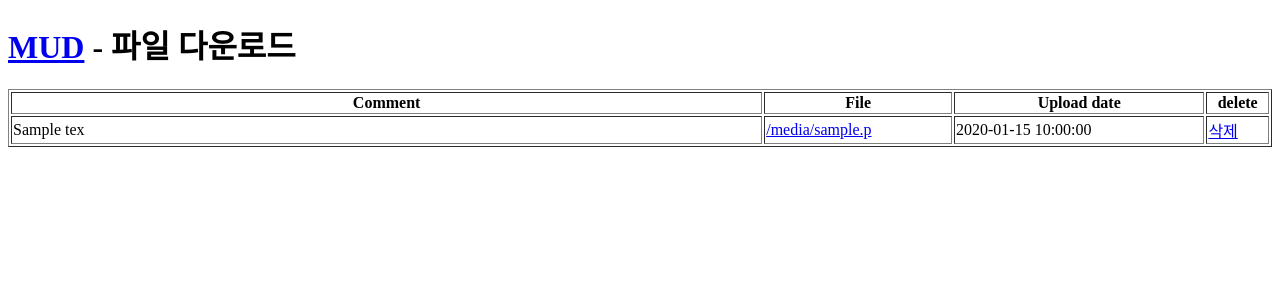
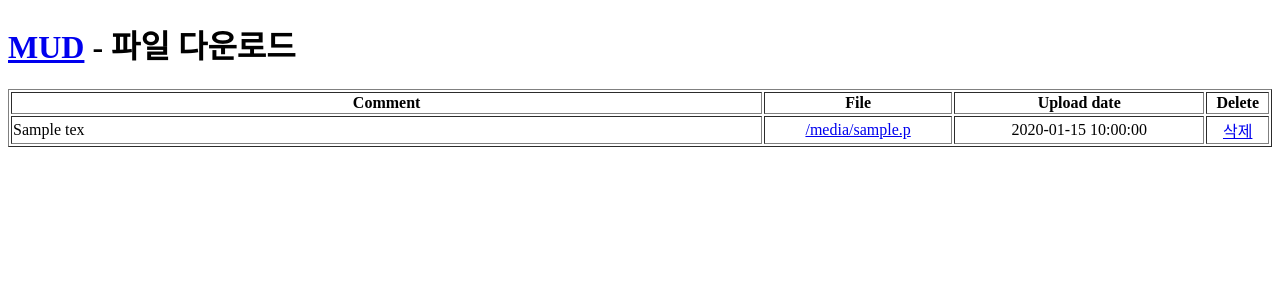
Before and after one commit to JURA-Git/MUD, a Flask app: template templates/download.html in a window 1280 px wide. Shown: the top 300 px of the page. Run offline with Flask 3, Linux system fonts and the light colour scheme; the template is opened without the code that fills it: most values are stand-ins (such as "Sample title", 1, 10 or a date in 2020).

Commit message:
dev/jura m-11 (download.html,app.py page role edit)

```diff
--- a/app.py
+++ b/app.py
@@ -72,7 +72,7 @@ def upload():
 @app.route('/download')
 def download():
     page      = request.args.get('page', 1, type=int)
-    per_page  = 1
+    per_page  = 5
     offset    = (page - 1) * per_page
 
     conn = get_connection()
--- a/templates/download.html
+++ b/templates/download.html
@@ -12,22 +12,22 @@
       <th style="width:60%">Comment</th>
       <th style="width:15%">File</th>
       <th style="width:20%">Upload date</th>
-      <th style="width:5%">delete</th>
+      <th style="width:5%">Delete</th>
     </tr>
     {% for f in files %}
     <tr>
       <td class="preview" data-fulltext="{{ f.description }}">
         {{ f.description[:10] }}{% if f.description|length>10 %}...{% endif %}
       </td>
-      <td>
+      <td style="text-align:center">
         <a href="{{ url_for('uploaded_file', filename=f.filename) }}"
            class="preview"
            data-fulltext="{{ f.filename }}">
           {{ f.filename[:15] }}{% if f.filename|length>15 %}...{% endif %}
         </a>
       </td>
-      <td>{{ f.upload_date.strftime('%Y-%m-%d %H:%M:%S') }}</td>
-      <td><a href="{{ url_for('delete', file_id=f.id) }}">삭제</a></td>
+      <td style="text-align:center">{{ f.upload_date.strftime('%Y-%m-%d %H:%M:%S') }}</td>
+      <td style="text-align:center"><a href="{{ url_for('delete', file_id=f.id) }}">삭제</a></td>
     </tr>
     {% endfor %}
   </table>
```
